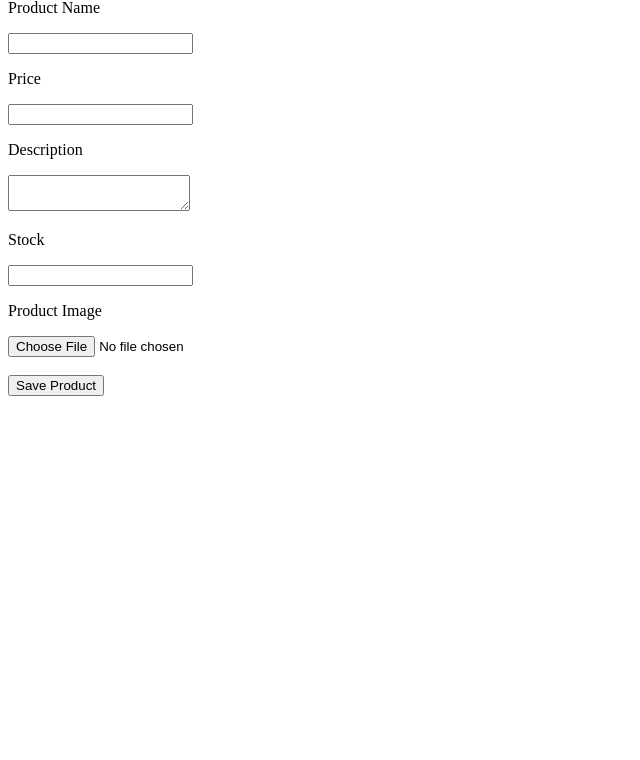
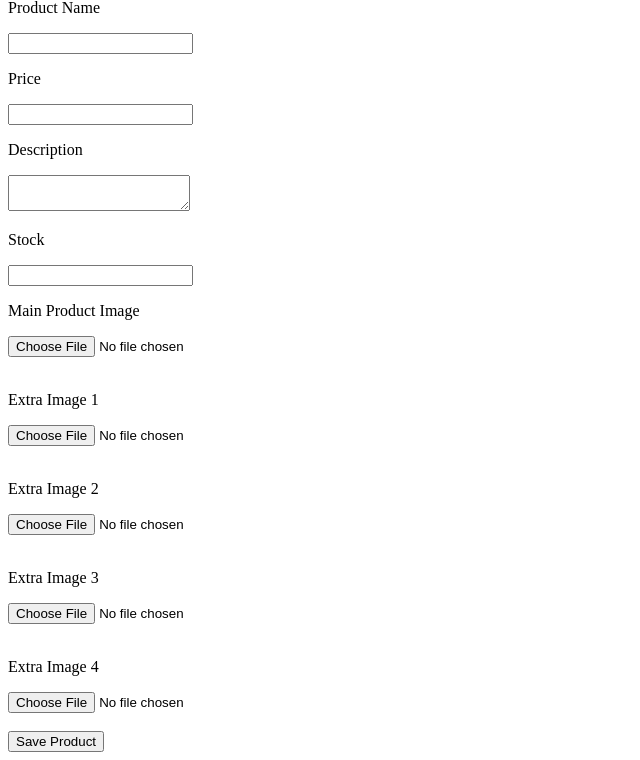
Before and after one commit to besttive1/besttive-site, a Flask app: page /admin/add-product in a window 1280 px wide. Shown: the part 68-828 px from the top of the page, without its empty margins (0-640 px from the left). Before the commit the page ends 464 px from the top, so only its background shows below. Run offline with Flask 3, Linux system fonts and the light colour scheme; the visitor is signed in with stand-in values (Sample User, id 1).

Commit message:
Add multiple product image gallery and product details improvements

```diff
--- a/app.py
+++ b/app.py
@@ -337,9 +337,14 @@ def product_details(id):
 
     product = Product.query.get_or_404(id)
 
+    images = ProductImage.query.filter_by(
+        product_id=product.id
+    ).all()
+
     return render_template(
         "product_details.html",
-        product=product
+        product=product,
+        images=images
     )
 
 # DB (SQLite)
@@ -369,6 +374,22 @@ class Product(db.Model):
     image = db.Column(db.String(255), nullable=False)
     description = db.Column(db.Text, default="")
     stock = db.Column(db.Integer, default=0)
+
+class ProductImage(db.Model):
+    id = db.Column(db.Integer, primary_key=True)
+
+    product_id = db.Column(
+        db.Integer,
+        db.ForeignKey("product.id"),
+        nullable=False
+    )
+
+    image = db.Column(db.String(500), nullable=False)
+
+    product = db.relationship(
+        "Product",
+        backref=db.backref("images", lazy=True)
+    )
 
 class Order(db.Model):
     id = db.Column(db.Integer, primary_key=True)
@@ -534,6 +555,7 @@ def admin_add_product():
         description = request.form.get("description")
         stock = request.form.get("stock")
 
+        # Main Image
         image = request.files["image"]
 
         upload_result = cloudinary.uploader.upload(image)
@@ -548,6 +570,29 @@ def admin_add_product():
         )
 
         db.session.add(new_product)
+        db.session.commit()
+
+        # Extra Images
+        extra_images = [
+            request.files.get("image2"),
+            request.files.get("image3"),
+            request.files.get("image4"),
+            request.files.get("image5")
+        ]
+
+        for img in extra_images:
+
+            if img and img.filename != "":
+
+                upload = cloudinary.uploader.upload(img)
+
+                product_image = ProductImage(
+                    product_id=new_product.id,
+                    image=upload["secure_url"]
+                )
+
+                db.session.add(product_image)
+
         db.session.commit()
 
         flash("Product Added Successfully!")
--- a/templates/add_product.html
+++ b/templates/add_product.html
@@ -21,9 +21,28 @@
     <p>Stock</p>
     <input type="number" name="stock">
 
-    <p>Product Image</p>
-    <input type="file" name="image" accept="image/*">
+    <p>Main Product Image</p>
+<input type="file" name="image" accept="image/*" required>
 
+<br><br>
+
+<p>Extra Image 1</p>
+<input type="file" name="image2" accept="image/*">
+
+<br><br>
+
+<p>Extra Image 2</p>
+<input type="file" name="image3" accept="image/*">
+
+<br><br>
+
+<p>Extra Image 3</p>
+<input type="file" name="image4" accept="image/*">
+
+<br><br>
+
+<p>Extra Image 4</p>
+<input type="file" name="image5" accept="image/*">
     <br><br>
 
     <button type="submit">Save Product</button>
```
Also changed, not shown: templates/product_details.html (+46 -4 lines).
